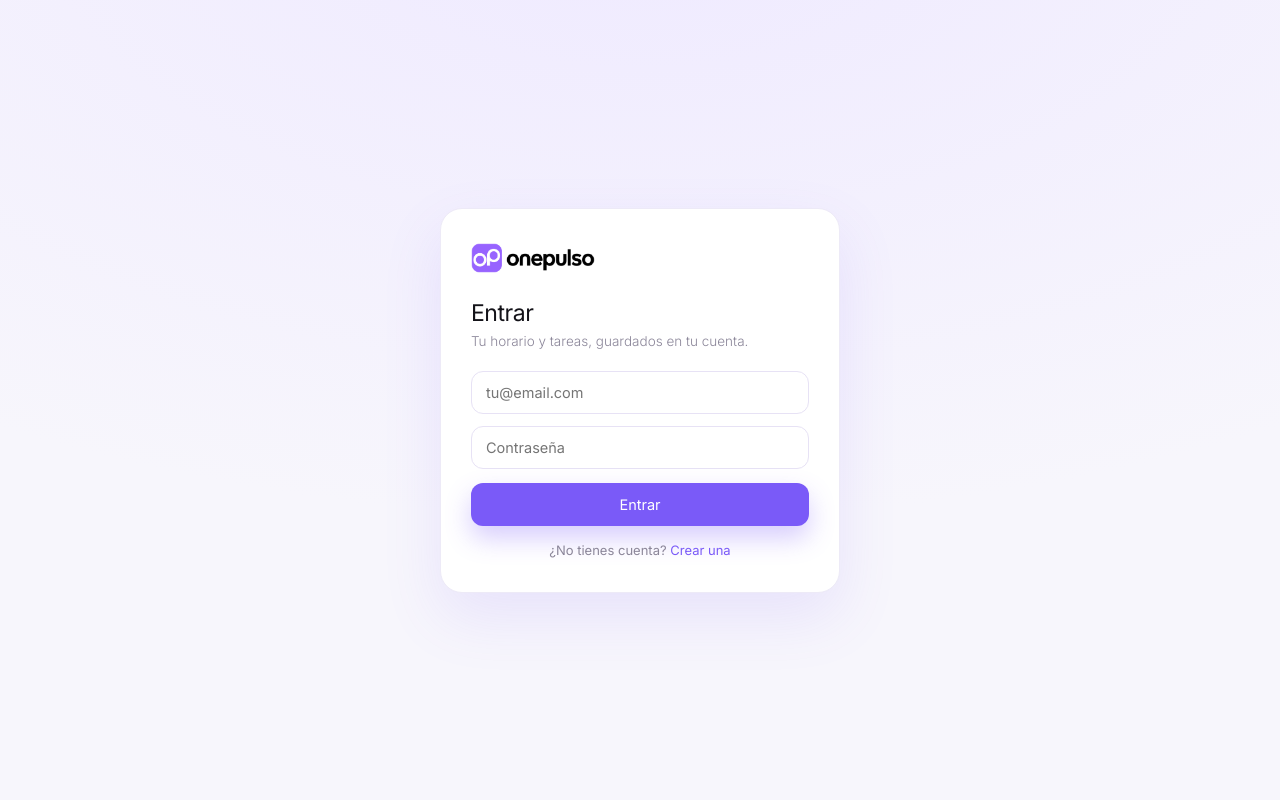
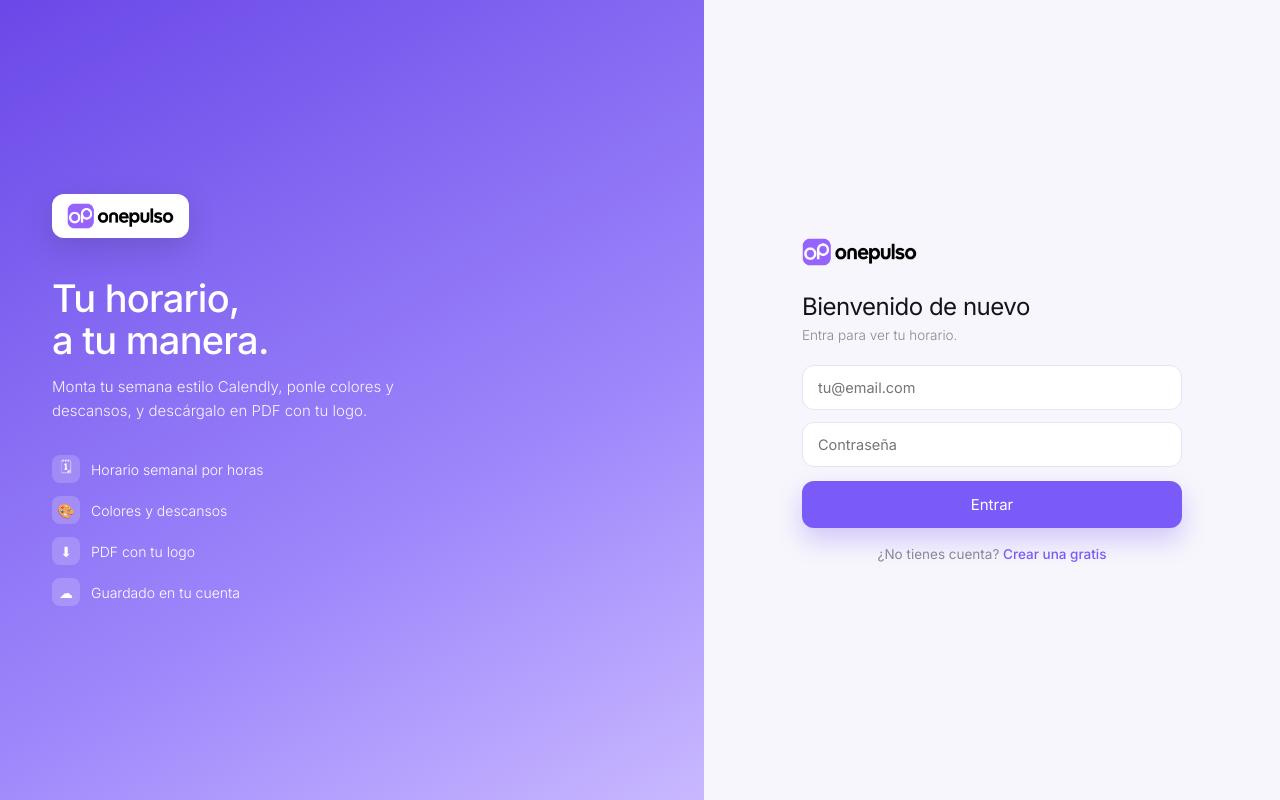
Before and after one commit to team517/onepulso-seguimiento, a plain HTML site: page Plataforma.html in a window 1280 px wide. Drawn offline with nearby package versions, Linux system fonts and the light colour scheme; a web font is replaced by a local one.

Commit message:
Login como mini landing page (hero + crear cuenta/entrar); logo tambien en el calendario

```diff
--- a/Plataforma.html
+++ b/Plataforma.html
@@ -50,6 +50,10 @@
   .hor-unschedzone.hor-hot { outline:2px dashed #b9a7fb; outline-offset:-4px; }
   .hor-block:hover { box-shadow:0 5px 14px rgba(122,90,248,0.18) !important; }
   .hor-unsched:hover { border-color:#d9d3f3 !important; background:#f7f5ff !important; }
+
+  /* --- Landing / login --- */
+  .auth-shell { display:grid; grid-template-columns:1.1fr 0.9fr; min-height:100vh; }
+  @media (max-width:820px){ .auth-shell { grid-template-columns:1fr !important; } .auth-hero { display:none !important; } }
 
   @media (max-width: 900px){ .op-shell { grid-template-columns:1fr !important; } .op-side { display:none !important; } .op-grid4 { grid-template-columns:repeat(2,1fr) !important; } .op-two { grid-template-columns:1fr !important; } .op-kanban { grid-template-columns:1fr !important; } .seg-grid { grid-template-columns:1fr !important; } .seg-drawer { width:100vw !important; } }
   @media (max-width: 560px){ .op-grid4 { grid-template-columns:1fr !important; } }
@@ -760,7 +764,9 @@
         + '</div></div></div>';
     }
 
-    return toolbar + franja + pm
+    var logoBar = state.logo ? '<div style="display:flex;align-items:center;gap:10px;margin-bottom:14px;padding-bottom:14px;border-bottom:1px solid #edeaf7;"><img src="' + state.logo + '" alt="logo" style="height:40px;max-width:220px;"></div>' : "";
+
+    return logoBar + toolbar + franja + pm
       + '<div class="hor-grid" style="display:grid;grid-template-columns:230px 1fr;gap:18px;align-items:start;">'
       + panel
       + '<div style="background:#fff;border:1px solid #edeaf7;border-radius:18px;box-shadow:0 10px 30px rgba(122,90,248,0.05);overflow:hidden;"><div class="op-scroll" style="overflow-x:auto;"><div style="min-width:720px;">'
@@ -1006,18 +1012,28 @@
   }
   function renderAuth() {
     var isS = authMode === "signup";
+    var logo = state.logo || "assets/logo-onepulso.png";
+    var bullets = [["🗓", "Horario semanal por horas"], ["🎨", "Colores y descansos"], ["⬇", "PDF con tu logo"], ["☁", "Guardado en tu cuenta"]]
+      .map(function (p) { return '<div style="display:flex;align-items:center;gap:11px;"><span style="width:28px;height:28px;flex:none;border-radius:8px;background:rgba(255,255,255,0.18);display:inline-flex;align-items:center;justify-content:center;font-size:14px;">' + p[0] + '</span>' + p[1] + '</div>'; }).join("");
     document.getElementById("app").innerHTML =
-      '<div style="min-height:100vh;display:flex;align-items:center;justify-content:center;padding:24px;background:radial-gradient(1200px 600px at 50% -10%,#efeaff,#f7f6fc);">'
-      + '<div style="width:100%;max-width:400px;background:#fff;border:1px solid #edeaf7;border-radius:22px;padding:34px 30px;box-shadow:0 24px 60px rgba(122,90,248,0.12);">'
-      + '<img src="assets/logo-onepulso.png" alt="onepulso" style="height:30px;margin-bottom:22px;">'
-      + '<h1 style="margin:0 0 6px;font-size:23px;font-weight:400;letter-spacing:-0.02em;">' + (isS ? "Crear cuenta" : "Entrar") + '</h1>'
-      + '<p style="margin:0 0 22px;font-size:13.5px;font-weight:300;color:#8b8699;">Tu horario y tareas, guardados en tu cuenta.</p>'
-      + '<input data-authmodel="email" value="' + esc(authEmail) + '" placeholder="tu@email.com" autocomplete="username" style="width:100%;padding:12px 14px;border:1px solid #e7e2f5;border-radius:12px;font-size:14.5px;outline:none;margin-bottom:12px;">'
-      + '<input data-authmodel="pass" type="password" value="' + esc(authPass) + '" placeholder="Contraseña" autocomplete="' + (isS ? "new-password" : "current-password") + '" style="width:100%;padding:12px 14px;border:1px solid #e7e2f5;border-radius:12px;font-size:14.5px;outline:none;margin-bottom:14px;">'
+      '<div class="auth-shell">'
+      + '<div class="auth-hero" style="position:relative;overflow:hidden;padding:56px 52px;color:#fff;display:flex;flex-direction:column;justify-content:center;background:linear-gradient(150deg,#6a48e8,#9d86fb 62%,#c9b8ff);">'
+      + '<span style="display:inline-flex;align-self:flex-start;background:#fff;padding:9px 15px;border-radius:12px;margin-bottom:40px;box-shadow:0 10px 30px rgba(20,19,25,0.15);"><img src="' + logo + '" alt="logo" style="height:26px;max-width:180px;"></span>'
+      + '<h1 style="margin:0 0 14px;font-size:38px;line-height:1.1;font-weight:500;letter-spacing:-0.02em;">Tu horario,<br>a tu manera.</h1>'
+      + '<p style="margin:0 0 32px;font-size:15px;font-weight:300;line-height:1.6;max-width:360px;opacity:.92;">Monta tu semana estilo Calendly, ponle colores y descansos, y descárgalo en PDF con tu logo.</p>'
+      + '<div style="display:flex;flex-direction:column;gap:13px;font-size:14px;font-weight:300;">' + bullets + '</div></div>'
+      + '<div style="display:flex;align-items:center;justify-content:center;padding:40px 24px;background:#f7f6fc;">'
+      + '<div style="width:100%;max-width:380px;">'
+      + '<img src="' + logo + '" alt="logo" style="height:28px;margin-bottom:22px;">'
+      + '<h2 style="margin:0 0 6px;font-size:24px;font-weight:400;letter-spacing:-0.02em;">' + (isS ? "Crea tu cuenta" : "Bienvenido de nuevo") + '</h2>'
+      + '<p style="margin:0 0 22px;font-size:13.5px;font-weight:300;color:#8b8699;">' + (isS ? "Empieza a organizar tu horario en segundos." : "Entra para ver tu horario.") + '</p>'
+      + '<input data-authmodel="email" value="' + esc(authEmail) + '" placeholder="tu@email.com" autocomplete="username" style="width:100%;padding:13px 15px;border:1px solid #e7e2f5;border-radius:12px;font-size:14.5px;outline:none;margin-bottom:12px;background:#fff;">'
+      + '<input data-authmodel="pass" type="password" value="' + esc(authPass) + '" placeholder="Contraseña" autocomplete="' + (isS ? "new-password" : "current-password") + '" style="width:100%;padding:13px 15px;border:1px solid #e7e2f5;border-radius:12px;font-size:14.5px;outline:none;margin-bottom:14px;background:#fff;">'
       + (authMsg ? '<div style="font-size:12.5px;color:#b0234c;margin-bottom:12px;">' + esc(authMsg) + '</div>' : '')
-      + '<button data-act="auth-submit" style="width:100%;border:none;background:#7a5af8;color:#fff;border-radius:12px;padding:13px;font-size:14.5px;cursor:pointer;box-shadow:0 12px 26px rgba(122,90,248,0.3);">' + (isS ? "Crear cuenta" : "Entrar") + '</button>'
-      + '<div style="text-align:center;margin-top:16px;font-size:13px;color:#8b8699;">' + (isS ? "¿Ya tienes cuenta? " : "¿No tienes cuenta? ") + '<a data-act="auth-toggle" style="color:#7a5af8;cursor:pointer;">' + (isS ? "Entrar" : "Crear una") + '</a></div>'
-      + '</div></div>';
+      + '<button data-act="auth-submit" style="width:100%;border:none;background:#7a5af8;color:#fff;border-radius:12px;padding:14px;font-size:15px;font-weight:400;cursor:pointer;box-shadow:0 12px 26px rgba(122,90,248,0.3);">' + (isS ? "Crear cuenta" : "Entrar") + '</button>'
+      + '<div style="text-align:center;margin-top:18px;font-size:13.5px;color:#8b8699;">' + (isS ? "¿Ya tienes cuenta? " : "¿No tienes cuenta? ") + '<a data-act="auth-toggle" style="color:#7a5af8;cursor:pointer;font-weight:500;">' + (isS ? "Entrar" : "Crear una gratis") + '</a></div>'
+      + '</div></div>'
+      + '</div>';
     var em = document.querySelector('[data-authmodel="email"]'); if (em) em.focus();
   }
   function doAuth() {
```
